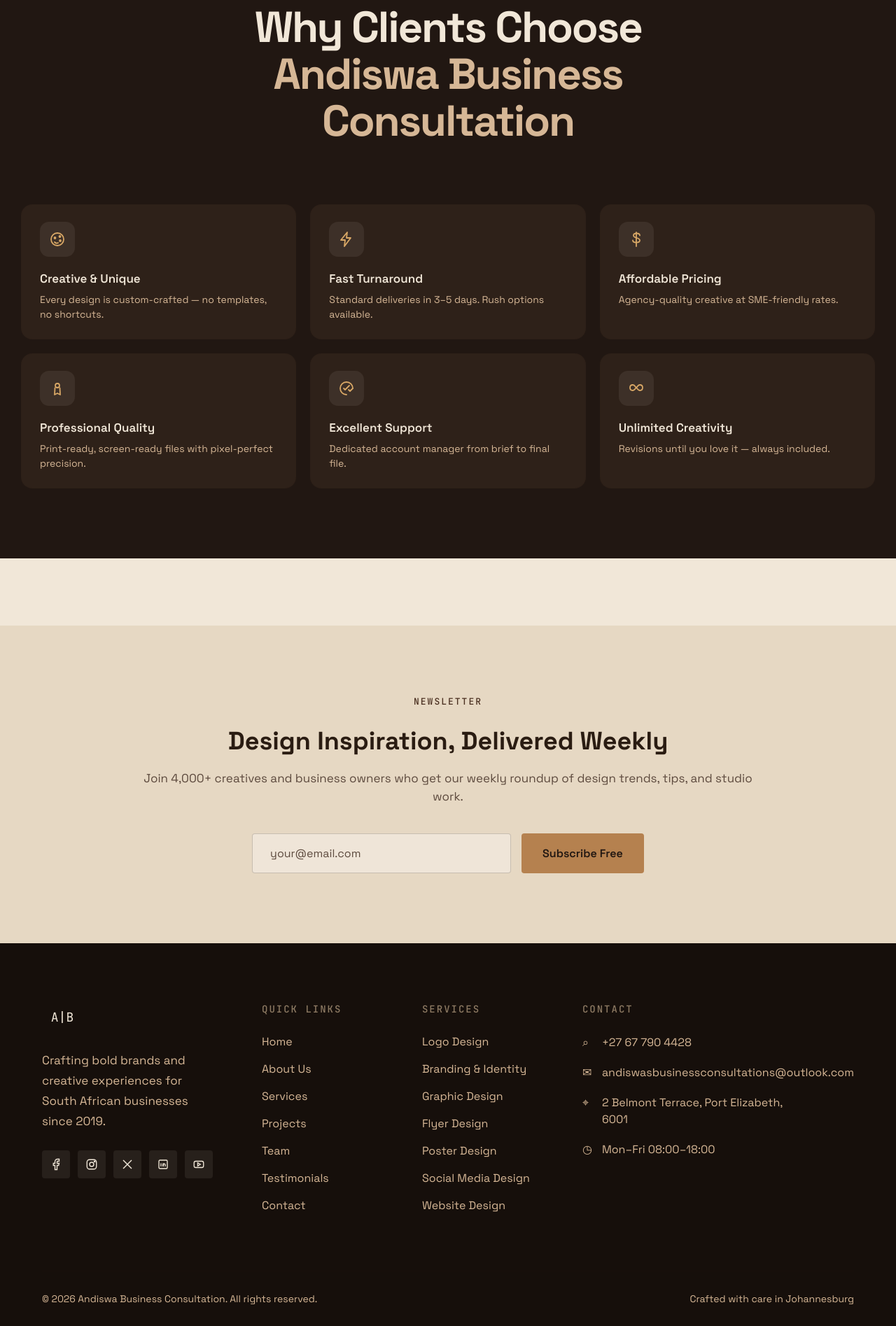
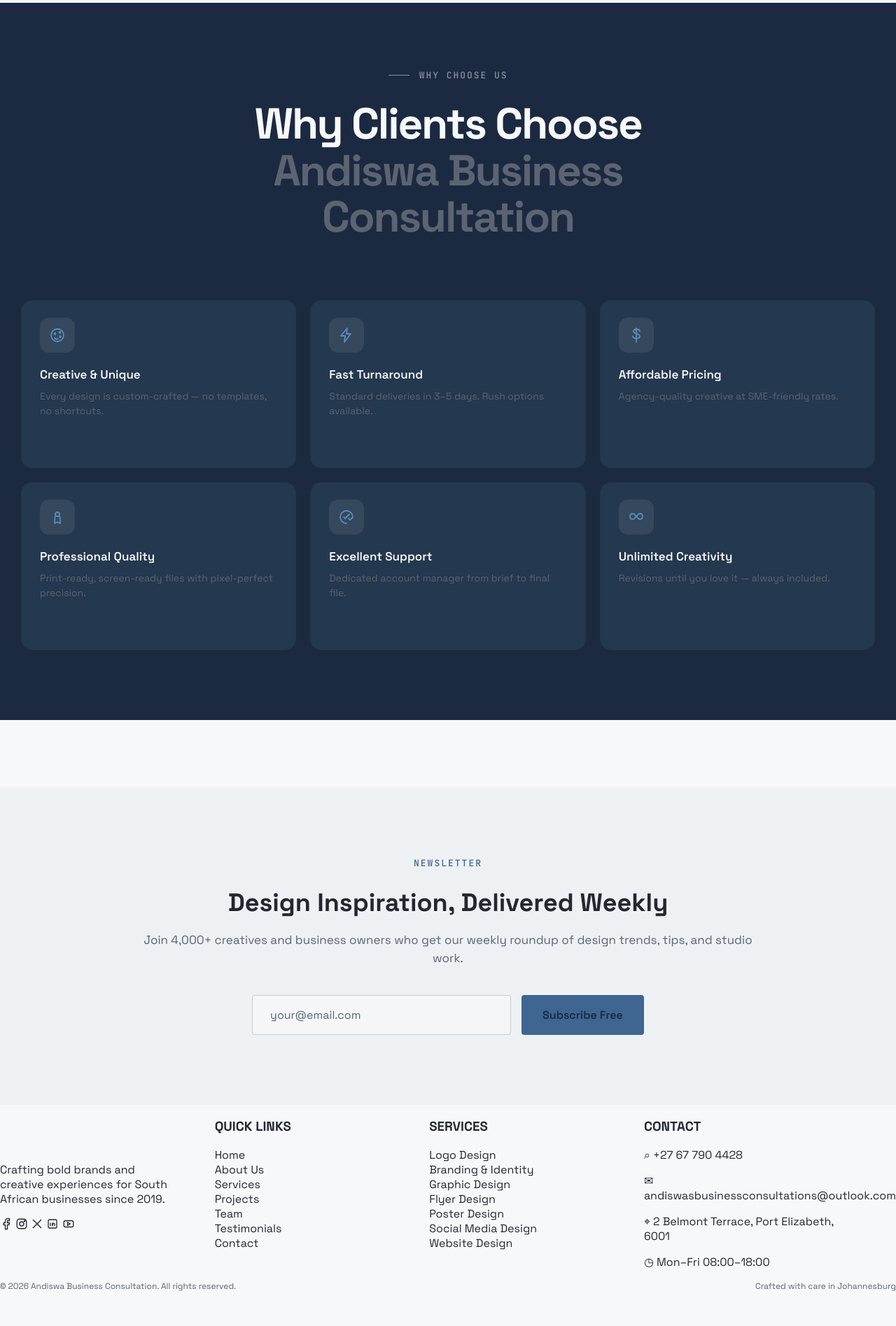
Before and after one commit to LogicWave-Technologies/Andiswa-Business-Consultations-Webistite-, a PHP site: page /services.html in a window 1280 px wide. Shown: the part 1170-3065 px from the top of the page at 70% size. After the commit the page ends 3015 px from the top, so only its background shows below. Run offline with PHP 8.4, Linux system fonts and the light colour scheme.

Commit message:
Refactor CSS variables and update styles

```diff
--- a/services.css
+++ b/services.css
@@ -1,35 +1,36 @@
 
 /* ---------- tokens ---------- */
 :root{
-  --espresso:    #211712;
-  --espresso-soft:#2e2119;
-  --cocoa:      #4a2f20;
-  --cream:      #f1e7d8;
-  --cream-dim:  #e6d8c3;
-  --ink:        #2a1c12;
-  --ink-soft:   #5d4a3e;
-  --paper:      #f1e7d8;
-  --line:       rgba(42,28,18,0.12);
-  --stone:      #d6b796;
-  --stone-dark: #8d7a63;
-  --chip:       #efe3d1;
-  --tan:        #b5814f;
-  --tan-bright: #d9a866;
+  --espresso:    #1B2A41;
+  --espresso-soft:#24384F;
+  --cocoa:      #3E6690;
+  --cream:      #F7F8FA;
+  --cream-dim:  #EEF1F4;
+  --ink:        #232830;
+  --ink-soft:   #5B6472;
+  --paper:      #F7F8FA;
+  --line:       rgba(35, 40, 48,0.12);
+  --stone:      #5B6472;
+  --stone-dark: #8891A0;
+  --chip:       #ffffff;
+  --tan:        #3E6690;
+  --tan-bright: #5B8DB8;
   --radius-lg:  28px;
   --radius-md:  18px;
   --radius-sm:  12px;
   --font-display: "Space Grotesk", "Helvetica Neue", Arial, sans-serif;
   --font-mono:    "JetBrains Mono", ui-monospace, Menlo, monospace;
 }
-
-*{ box-sizing:border-box; }
-html{ scroll-behavior:smooth; }
+  /* --on-dark is intentionally not set here — the shared nav-unified.css
+     supplies its own navbar text color, so this page doesn't need it. */
+html{ scroll-behavior:smooth; overflow-x:hidden; }
 body{
   margin:0;
   font-family:var(--font-display);
   color:var(--ink);
   background:var(--paper);
   -webkit-font-smoothing:antialiased;
+  overflow-x:hidden;
 }
 img{ max-width:100%; display:block; }
 a{ color:inherit; text-decoration:none; }
@@ -442,7 +493,7 @@ body {
 
     border-radius: 16px;
 
-    background: rgba(241,231,216,0.08);
+    background: rgba(255, 255, 255,0.08);
 
     color: var(--tan-bright);
 
@@ -670,7 +721,7 @@ body {
     padding: 0 25px;
     box-sizing: border-box;
 
-    border: 1px solid rgba(42,28,18,0.2);
+    border: 1px solid rgba(35, 40, 48,0.2);
     border-radius: 4px;
 
     background: rgba(255,255,255,0.35);
@@ -716,63 +767,64 @@ body {
 
 
 /* =====================================================
-   MAIN FOOTER
+   MAIN FOOTER (unified across all pages)
    ===================================================== */
 
-.site-footer {
-    width: 100%;
-    background: #160f0b;
+.footer {
+    background: #101B2B;
     color: var(--cream);
+    position: relative;
+    padding: 70px 8% 30px;
     box-sizing: border-box;
 }
 
 .footer-container {
-    width: calc(100% - 120px);
-    max-width: 1350px;
-    margin: 0 auto;
-
-    padding: 85px 0 65px;
-
     display: grid;
-    grid-template-columns: 1.3fr 1fr 1fr 1.4fr;
-    gap: 70px;
-
-    box-sizing: border-box;
+    grid-template-columns: repeat(4,1fr);
+    gap: 50px;
 }
 
-
-/* =====================================================
-   FOOTER BRAND
-   ===================================================== */
-
 .footer-logo {
-    display: inline-flex;
-    align-items: center;
-    justify-content: center;
-
-    width: 58px;
-    height: 40px;
-
-    margin-bottom: 28px;
-
     color: var(--cream);
-
-    font-family: 'JetBrains Mono', monospace;
-    font-size: 18px;
-
-    text-decoration: none;
+    font-size: 36px;
+    font-weight: 700;
+    letter-spacing: 2px;
+    margin-bottom: 20px;
+    display: inline-block;
 }
 
-.footer-brand > p {
-    max-width: 280px;
+.footer-box p {
+    color: rgba(255, 255, 255,0.6);
+    line-height: 1.8;
+    margin-bottom: 24px;
+}
 
-    margin: 0 0 27px;
+.footer-box h3 {
+    margin: 0 0 20px;
+    font-size: 18px;
+    color: var(--cream);
+}
 
-    font-family: 'Space Grotesk', sans-serif;
-    font-size: 17px;
-    line-height: 1.7;
+.footer-box ul {
+    list-style: none;
+    margin: 0;
+    padding: 0;
+}
 
-    color: var(--stone);
+.footer-box ul li {
+    margin: 14px 0;
+}
+
+.footer-box ul li a {
+    color: rgba(255, 255, 255,0.6);
+    font-size: 14px;
+    text-decoration: none;
+    transition: 0.3s ease;
+}
+
+.footer-box ul li a:hover {
+    color: var(--tan-bright);
+    padding-left: 6px;
 }
 
 
@@ -780,13 +832,14 @@ body {
    SOCIAL ICONS
    ===================================================== */
 
-.footer-socials {
+.social-links {
     display: flex;
     align-items: center;
-    gap: 11px;
+    gap: 12px;
+    margin-top: 20px;
 }
 
-.footer-socials a {
+.social-links a {
     width: 40px;
     height: 40px;
 
@@ -794,141 +847,93 @@ body {
     align-items: center;
     justify-content: center;
 
-    background: rgba(241,231,216,0.08);
-    border-radius: 4px;
+    background: rgba(255, 255, 255,0.08);
+    border-radius: 8px;
 
     color: var(--cream);
 
     text-decoration: none;
 
-    transition: 0.2s ease;
+    transition: 0.3s ease;
 }
 
-.footer-socials a:hover {
+.social-links a:hover {
     background: var(--tan);
     color: var(--espresso);
+    transform: translateY(-4px);
 }
-
-
-
-/* =====================================================
-   FOOTER HEADINGS
-   ===================================================== */
-
-.footer-column h3 {
-    margin: 0 0 27px;
-
-    font-family: 'JetBrains Mono', monospace;
-    font-size: 14px;
-    font-weight: 500;
-
-    letter-spacing: 2px;
-
-    color: var(--stone-dark);
-}
-
-
-
-/* =====================================================
-   FOOTER LINKS
-   ===================================================== */
-
-.footer-column ul {
-    list-style: none;
-
-    margin: 0;
-    padding: 0;
-}
-
-.footer-column li {
-    margin-bottom: 18px;
-}
-
-.footer-column li a {
-    color: var(--stone);
-
-    font-family: 'Space Grotesk', sans-serif;
-    font-size: 16px;
-
-    text-decoration: none;
-
-    transition: 0.2s ease;
-}
-
-.footer-column li a:hover {
-    color: var(--tan-bright);
-}
-
 
 
 /* =====================================================
    CONTACT DETAILS
    ===================================================== */
 
-.footer-contact p {
+.contact-info li {
     display: flex;
     align-items: flex-start;
+    gap: 12px;
 
-    margin: 0 0 19px;
+    margin: 0 0 16px;
 
-    font-family: 'Space Grotesk', sans-serif;
-    font-size: 16px;
-    line-height: 1.5;
+    font-size: 14px;
+    line-height: 1.7;
 
-    color: var(--stone);
+    color: rgba(255, 255, 255,0.6);
 }
 
-.contact-icon {
-    width: 28px;
-
-    flex-shrink: 0;
-
-    color: var(--stone);
+.contact-info i {
+    color: var(--tan-bright);
+    margin-top: 4px;
 }
-
-.footer-contact a {
-    color: var(--stone);
-    text-decoration: none;
-
-    transition: 0.2s ease;
-}
-
-.footer-contact a:hover {
-    color: var(--tan-bright);
-}
-
 
 
 /* =====================================================
    FOOTER BOTTOM
    ===================================================== */
 
+.footer hr {
+    border: none;
+    height: 1px;
+    background: rgba(255,255,255,0.12);
+    margin: 50px 0 24px;
+}
+
 .footer-bottom {
-    width: calc(100% - 120px);
-    max-width: 1350px;
-
-    margin: 0 auto;
-
-    padding: 30px 0;
-
-    border-top: 1px solid var(--line);
-
     display: flex;
     justify-content: space-between;
     align-items: center;
+    flex-wrap: wrap;
+    gap: 16px;
 
-    box-sizing: border-box;
+    font-size: 12px;
 }
 
 .footer-bottom p {
     margin: 0;
-
-    font-family: 'Space Grotesk', sans-serif;
-    font-size: 14px;
-
     color: var(--stone);
 }
 
+.back-top {
+    position: absolute;
+    right: 30px;
+    bottom: 30px;
+    width: 52px;
+    height: 52px;
+    display: flex;
+    justify-content: center;
+    align-items: center;
+    background: var(--tan);
+    color: var(--espresso);
+    border-radius: 50%;
+    font-size: 19px;
+    text-decoration: none;
+    transition: 0.3s ease;
+}
+
+.back-top:hover {
+    transform: translateY(-6px);
+    background: var(--tan-bright);
+}
 
 
 /* =====================================================
```
Also changed, not shown: other parts of services.css (+138 -88 lines).
